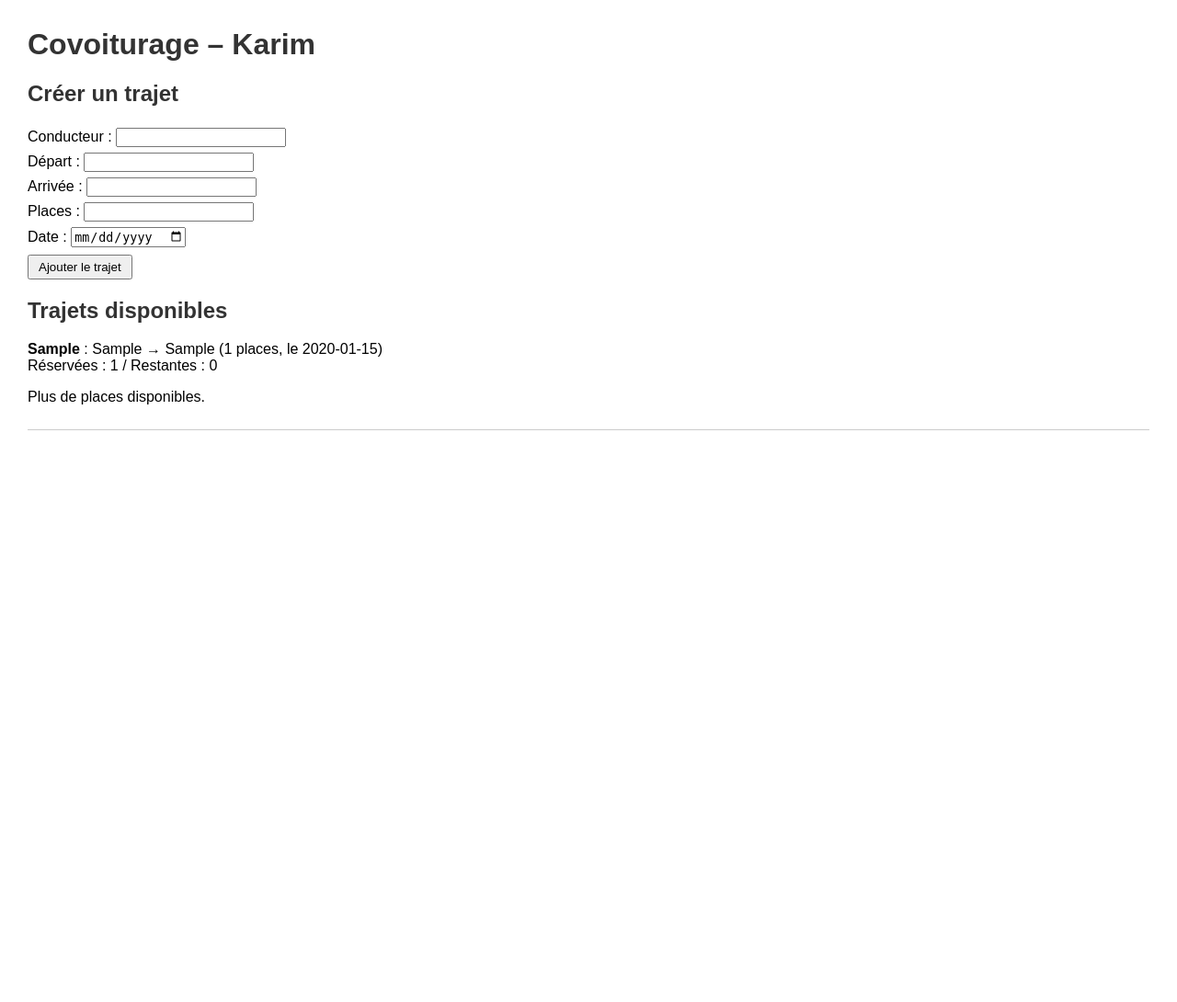
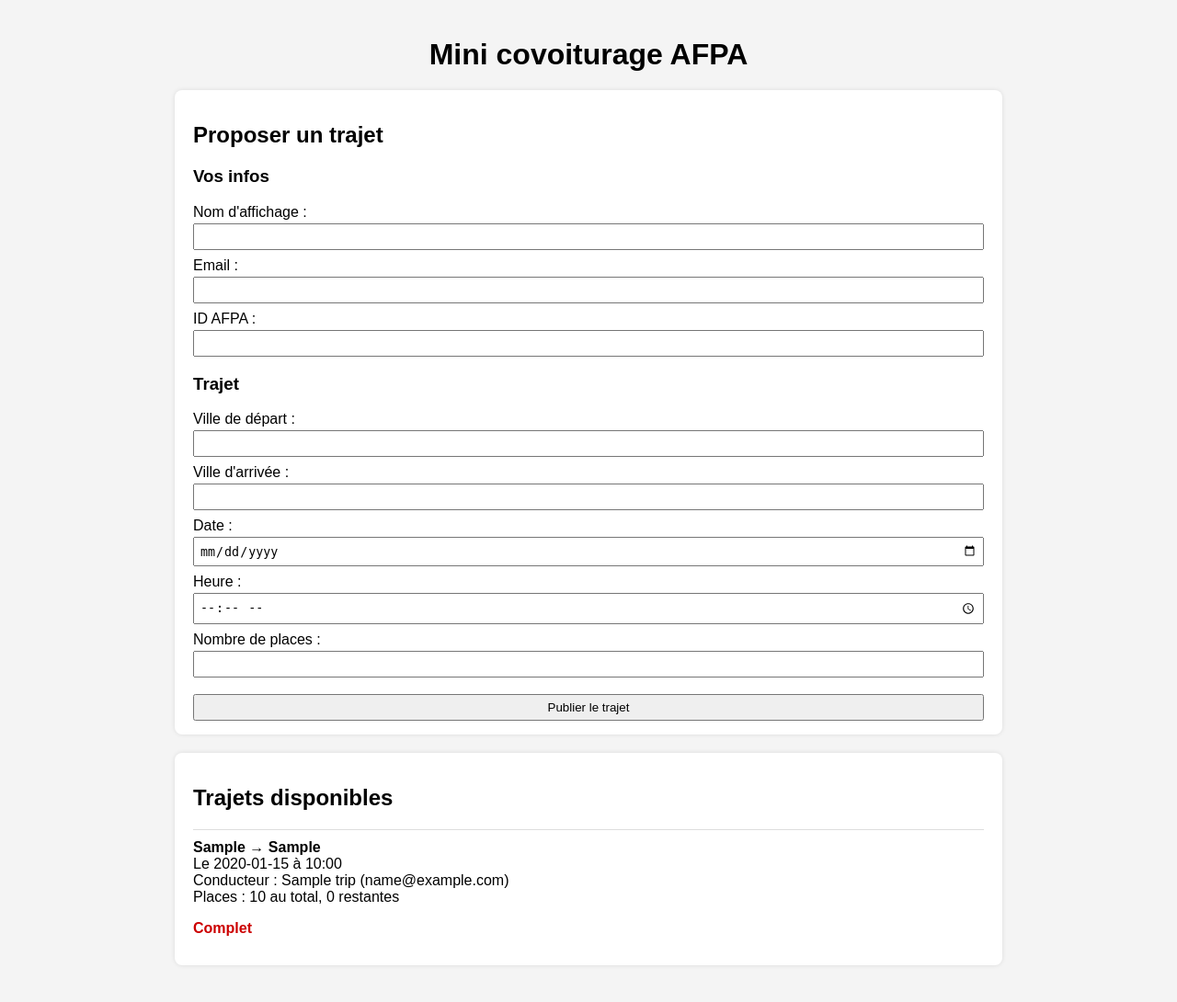
Before and after one commit to karimmahni/webapp, a PHP site: page / in a window 1280 px wide. Shown: the whole page at 92% size. Before the commit the page ends 468 px from the top, so only its background shows below. Run offline with PHP 8.4, Linux system fonts and the light colour scheme; tables that the repository leaves empty hold one stand-in row (values such as "Sample post"); data that the repository does not hold is empty; a stand-in replaces the project's code that opens the database connection.

Commit message:
rajouter les bons  fichiers de conf web

```diff
--- a/db.php
+++ /dev/null
@@ -1,17 +0,0 @@
-<?php
-// db.php : connexion PDO à la base via config.php généré par Ansible
-
-require __DIR__ . '/config.php';  // fourni par Ansible
-
-$dsn = "mysql:host={$DB_HOST};dbname={$DB_NAME};charset=utf8mb4";
-
-$options = [
-    PDO::ATTR_ERRMODE            => PDO::ERRMODE_EXCEPTION,
-    PDO::ATTR_DEFAULT_FETCH_MODE => PDO::FETCH_ASSOC,
-];
-
-try {
-    $pdo = new PDO($dsn, $DB_USER, $DB_PASSWORD, $options);
-} catch (PDOException $e) {
-    die('Erreur de connexion à la base : ' . htmlspecialchars($e->getMessage()));
-}
--- a/index.php
+++ b/index.php
@@ -1,112 +1,217 @@
 <?php
-require __DIR__ . '/db.php';
+// index.php
+require 'db.php';
 
-// Ajout trajet
-if (isset($_POST['add_trajet'])) {
-    $stmt = $pdo->prepare(
-        "INSERT INTO trajets (conducteur, depart, arrivee, places, date_trajet)
-         VALUES (:conducteur, :depart, :arrivee, :places, :date_trajet)"
-    );
-    $stmt->execute([
-        ':conducteur'   => $_POST['conducteur'] ?? '',
-        ':depart'       => $_POST['depart'] ?? '',
-        ':arrivee'      => $_POST['arrivee'] ?? '',
-        ':places'       => (int)($_POST['places'] ?? 0),
-        ':date_trajet'  => $_POST['date_trajet'] ?? '',
-    ]);
+$message = '';
+
+// Traitement des formulaires
+if ($_SERVER['REQUEST_METHOD'] === 'POST') {
+    $action = $_POST['action'] ?? '';
+
+    if ($action === 'add_trip') {
+        // Récupération des champs
+        $driver_name   = trim($_POST['driver_name'] ?? '');
+        $driver_email  = trim($_POST['driver_email'] ?? '');
+        $driver_idafpa = trim($_POST['driver_idafpa'] ?? '');
+        $from_city     = trim($_POST['from_city'] ?? '');
+        $to_city       = trim($_POST['to_city'] ?? '');
+        $trip_date     = $_POST['trip_date'] ?? '';
+        $trip_time     = $_POST['trip_time'] ?? '';
+        $seats_total   = (int)($_POST['seats_total'] ?? 0);
+
+        if ($driver_name && $driver_email && $driver_idafpa && $from_city && $to_city && $trip_date && $trip_time && $seats_total > 0) {
+            $stmt = $pdo->prepare("
+                INSERT INTO trips
+                (driver_name, driver_email, driver_idafpa, from_city, to_city, trip_date, trip_time, seats_total)
+                VALUES
+                (:driver_name, :driver_email, :driver_idafpa, :from_city, :to_city, :trip_date, :trip_time, :seats_total)
+            ");
+            $stmt->execute([
+                ':driver_name'   => $driver_name,
+                ':driver_email'  => $driver_email,
+                ':driver_idafpa' => $driver_idafpa,
+                ':from_city'     => $from_city,
+                ':to_city'       => $to_city,
+                ':trip_date'     => $trip_date,
+                ':trip_time'     => $trip_time,
+                ':seats_total'   => $seats_total,
+            ]);
+            $message = "Trajet ajouté avec succès.";
+        } else {
+            $message = "Merci de remplir tous les champs du trajet.";
+        }
+    }
+
+    if ($action === 'reserve') {
+        $trip_id          = (int)($_POST['trip_id'] ?? 0);
+        $passenger_name   = trim($_POST['passenger_name'] ?? '');
+        $passenger_email  = trim($_POST['passenger_email'] ?? '');
+        $passenger_idafpa = trim($_POST['passenger_idafpa'] ?? '');
+        $seats_requested  = (int)($_POST['seats'] ?? 0);
+
+        if ($trip_id > 0 && $passenger_name && $passenger_email && $passenger_idafpa && $seats_requested > 0) {
+
+            // Récupérer le trajet pour connaître les places dispo
+            $stmt = $pdo->prepare("SELECT * FROM trips WHERE id = :id");
+            $stmt->execute([':id' => $trip_id]);
+            $trip = $stmt->fetch();
+
+            if ($trip) {
+                $available = $trip['seats_total'] - $trip['seats_taken'];
+
+                if ($seats_requested <= $available) {
+                    // 1) Insérer la réservation
+                    $pdo->beginTransaction();
+
+                    try {
+                        $stmt = $pdo->prepare("
+                            INSERT INTO reservations (trip_id, passenger_name, passenger_email, passenger_idafpa, seats)
+                            VALUES (:trip_id, :passenger_name, :passenger_email, :passenger_idafpa, :seats)
+                        ");
+                        $stmt->execute([
+                            ':trip_id'          => $trip_id,
+                            ':passenger_name'   => $passenger_name,
+                            ':passenger_email'  => $passenger_email,
+                            ':passenger_idafpa' => $passenger_idafpa,
+                            ':seats'            => $seats_requested,
+                        ]);
+
+                        // 2) Mettre à jour le nombre de places prises
+                        $stmt = $pdo->prepare("
+                            UPDATE trips
+                            SET seats_taken = seats_taken + :seats
+                            WHERE id = :id
+                        ");
+                        $stmt->execute([
+                            ':seats' => $seats_requested,
+                            ':id'    => $trip_id,
+                        ]);
+
+                        $pdo->commit();
+                        $message = "Réservation enregistrée.";
+                    } catch (Exception $e) {
+                        $pdo->rollBack();
+                        $message = "Erreur lors de la réservation : " . htmlspecialchars($e->getMessage());
+                    }
+
+                } else {
+                    $message = "Pas assez de places disponibles pour ce trajet.";
+                }
+            } else {
+                $message = "Trajet introuvable.";
+            }
+        } else {
+            $message = "Merci de remplir tous les champs de réservation.";
+        }
+    }
 }
 
-// Ajout réservation
-if (isset($_POST['add_reservation'])) {
-    $stmt = $pdo->prepare(
-        "INSERT INTO reservations (trajet_id, nom_passager, places_reservees)
-         VALUES (:trajet_id, :nom_passager, :places_reservees)"
-    );
-    $stmt->execute([
-        ':trajet_id'        => (int)($_POST['trajet_id'] ?? 0),
-        ':nom_passager'     => $_POST['nom_passager'] ?? '',
-        ':places_reservees' => (int)($_POST['places_reservees'] ?? 0),
-    ]);
-}
+// Récupération des trajets à afficher (ex : à partir d'aujourd'hui)
+$stmt = $pdo->query("
+    SELECT *
+    FROM trips
+    ORDER BY trip_date ASC, trip_time ASC
+");
+$trips = $stmt->fetchAll();
 
-// Récup trajets + nb places réservées
-$sql = "
-    SELECT t.id, t.conducteur, t.depart, t.arrivee, t.places, t.date_trajet,
-           COALESCE(SUM(r.places_reservees), 0) AS places_reservees
-    FROM trajets t
-    LEFT JOIN reservations r ON r.trajet_id = t.id
-    GROUP BY t.id, t.conducteur, t.depart, t.arrivee, t.places, t.date_trajet
-    ORDER BY t.date_trajet ASC
-";
-$trajets = $pdo->query($sql)->fetchAll();
 ?>
 <!DOCTYPE html>
 <html lang="fr">
 <head>
     <meta charset="UTF-8">
-    <title>Covoiturage – Karim</title>
+    <title>Mini covoiturage AFPA</title>
     <link rel="stylesheet" href="style.css">
 </head>
 <body>
 
-<h1>Covoiturage – Karim</h1>
+<h1>Mini covoiturage AFPA</h1>
 
-<section>
-    <h2>Créer un trajet</h2>
-    <form method="POST">
-        <label>Conducteur :
-            <input type="text" name="conducteur" required>
-        </label><br>
-        <label>Départ :
-            <input type="text" name="depart" required>
-        </label><br>
-        <label>Arrivée :
-            <input type="text" name="arrivee" required>
-        </label><br>
-        <label>Places :
-            <input type="number" name="places" min="1" required>
-        </label><br>
+<?php if ($message): ?>
+    <div class="message">
+        <?= htmlspecialchars($message) ?>
+    </div>
+<?php endif; ?>
+
+<section class="card">
+    <h2>Proposer un trajet</h2>
+    <form method="post">
+        <input type="hidden" name="action" value="add_trip">
+
+        <h3>Vos infos</h3>
+        <label>Nom d'affichage :
+            <input type="text" name="driver_name" required>
+        </label>
+        <label>Email :
+            <input type="email" name="driver_email" required>
+        </label>
+        <label>ID AFPA :
+            <input type="text" name="driver_idafpa" required>
+        </label>
+
+        <h3>Trajet</h3>
+        <label>Ville de départ :
+            <input type="text" name="from_city" required>
+        </label>
+        <label>Ville d'arrivée :
+            <input type="text" name="to_city" required>
+        </label>
         <label>Date :
-            <input type="date" name="date_trajet" required>
-        </label><br>
-        <button type="submit" name="add_trajet">Ajouter le trajet</button>
+            <input type="date" name="trip_date" required>
+        </label>
+        <label>Heure :
+            <input type="time" name="trip_time" required>
+        </label>
+        <label>Nombre de places :
+            <input type="number" name="seats_total" min="1" required>
+        </label>
+
+        <button type="submit">Publier le trajet</button>
     </form>
 </section>
 
-<section>
+<section class="card">
     <h2>Trajets disponibles</h2>
-    <?php if (empty($trajets)): ?>
+
+    <?php if (empty($trips)): ?>
         <p>Aucun trajet pour le moment.</p>
     <?php else: ?>
-        <ul>
-        <?php foreach ($trajets as $t):
-            $places_restantes = $t['places'] - $t['places_reservees'];
+        <?php foreach ($trips as $trip):
+            $available = $trip['seats_total'] - $trip['seats_taken'];
         ?>
-            <li>
-                <strong><?= htmlspecialchars($t['conducteur']) ?></strong> :
-                <?= htmlspecialchars($t['depart']) ?> → <?= htmlspecialchars($t['arrivee']) ?>
-                (<?= (int)$t['places'] ?> places, le <?= htmlspecialchars($t['date_trajet']) ?>)<br>
-                Réservées : <?= (int)$t['places_reservees'] ?> /
-                Restantes : <?= $places_restantes ?>
+            <div class="trip">
+                <div class="trip-info">
+                    <strong><?= htmlspecialchars($trip['from_city']) ?> → <?= htmlspecialchars($trip['to_city']) ?></strong><br>
+                    Le <?= htmlspecialchars($trip['trip_date']) ?> à <?= htmlspecialchars(substr($trip['trip_time'], 0, 5)) ?><br>
+                    Conducteur : <?= htmlspecialchars($trip['driver_name']) ?> (<?= htmlspecialchars($trip['driver_email']) ?>)<br>
+                    Places : <?= (int)$trip['seats_total'] ?> au total,
+                    <?= (int)$available ?> restantes
+                </div>
 
-                <?php if ($places_restantes > 0): ?>
-                    <form method="POST" class="res-form">
-                        <input type="hidden" name="trajet_id" value="<?= (int)$t['id'] ?>">
-                        <label>Nom passager :
-                            <input type="text" name="nom_passager" required>
+                <?php if ($available > 0): ?>
+                    <form method="post" class="reserve-form">
+                        <input type="hidden" name="action" value="reserve">
+                        <input type="hidden" name="trip_id" value="<?= (int)$trip['id'] ?>">
+
+                        <h4>Réserver</h4>
+                        <label>Nom d'affichage :
+                            <input type="text" name="passenger_name" required>
                         </label>
-                        <label>Places :
-                            <input type="number" name="places_reservees"
-                                   min="1" max="<?= $places_restantes ?>" required>
+                        <label>Email :
+                            <input type="email" name="passenger_email" required>
                         </label>
-                        <button type="submit" name="add_reservation">Réserver</button>
+                        <label>ID AFPA :
+                            <input type="text" name="passenger_idafpa" required>
+                        </label>
+                        <label>Places à réserver :
+                            <input type="number" name="seats" min="1" max="<?= (int)$available ?>" required>
+                        </label>
+                        <button type="submit">Réserver</button>
                     </form>
                 <?php else: ?>
-                    <p>Plus de places disponibles.</p>
+                    <p class="full">Complet</p>
                 <?php endif; ?>
-            </li>
+            </div>
         <?php endforeach; ?>
-        </ul>
     <?php endif; ?>
 </section>
 
--- a/style.css
+++ b/style.css
@@ -1,36 +1,67 @@
 body {
-  font-family: Arial, sans-serif;
-  margin: 30px;
+    font-family: Arial, sans-serif;
+    max-width: 900px;
+    margin: 0 auto;
+    padding: 20px;
+    background: #f4f4f4;
 }
 
-h1, h2 {
-  color: #333;
+h1 {
+    text-align: center;
+    margin-bottom: 20px;
 }
 
-form {
-  margin: 10px 0;
+.card {
+    background: white;
+    padding: 15px 20px;
+    margin-bottom: 20px;
+    border-radius: 8px;
+    box-shadow: 0 0 5px rgba(0,0,0,0.1);
 }
 
-input {
-  margin: 3px 0;
+.message {
+    padding: 10px;
+    margin-bottom: 15px;
+    background: #e0ffe0;
+    border: 1px solid #8bc34a;
+    border-radius: 5px;
+}
+
+label {
+    display: block;
+    margin-bottom: 8px;
+}
+
+input, button {
+    padding: 5px;
+    margin-top: 3px;
+    width: 100%;
+    box-sizing: border-box;
 }
 
 button {
-  margin-top: 5px;
-  padding: 4px 10px;
+    margin-top: 10px;
+    cursor: pointer;
 }
 
-ul {
-  list-style-type: none;
-  padding-left: 0;
+.trip {
+    border-top: 1px solid #ddd;
+    padding-top: 10px;
+    margin-top: 10px;
 }
 
-li {
-  margin-bottom: 20px;
-  padding-bottom: 10px;
-  border-bottom: 1px solid #ccc;
+.trip-info {
+    margin-bottom: 10px;
 }
 
-.res-form {
-  margin-top: 5px;
+.reserve-form {
+    margin-top: 10px;
+    padding: 10px;
+    background: #fafafa;
+    border-radius: 5px;
 }
+
+.full {
+    color: #c00;
+    font-weight: bold;
+}
```
Also changed, not shown: schema.sql (+58 -12 lines).
